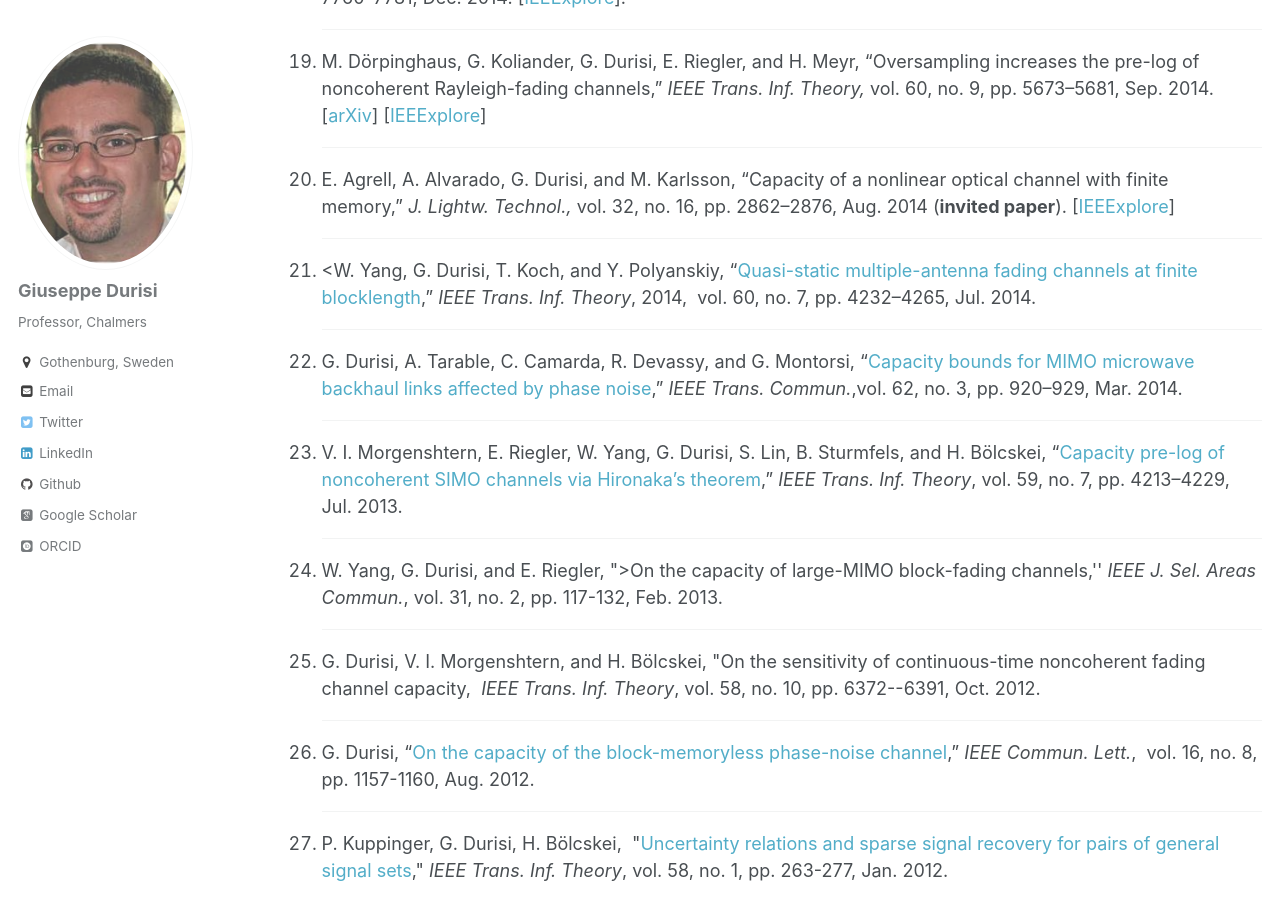
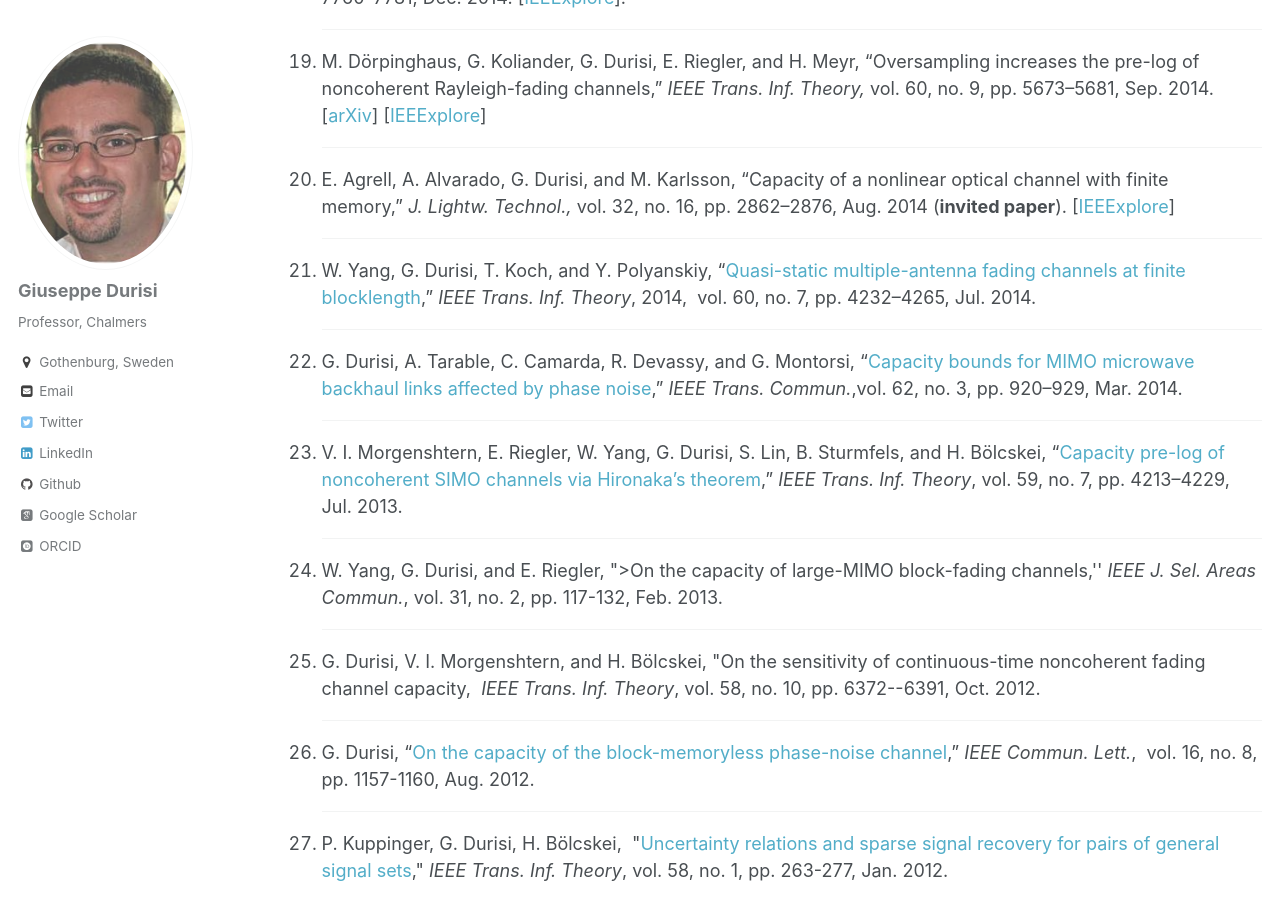
Before and after one commit to gdurisi/gdurisi.github.io, a Jekyll site: the page built from _pages/publications.md, in a window 1280 px wide and 900 px high, scrolled down 2919 px. Built offline with Jekyll 4.4.1, drawn with Linux system fonts in a browser that asks for light colours; some web fonts are replaced.

Commit message:
few fixed

```diff
--- a/_pages/publications.md
+++ b/_pages/publications.md
@@ -180,7 +180,7 @@
 
 <hr>
 </li>
-<li><W. Yang, G. Durisi, T. Koch, and Y. Polyanskiy, “<a href="http://arxiv.org/abs/1311.2012" target="_blank">Quasi-static multiple-antenna fading channels at finite blocklength</a>,”&nbsp;<i style="line-height:1.25">IEEE Trans. Inf. Theory</i>, 2014,&nbsp; vol. 60, no. 7, pp. 4232–4265, Jul. 2014.
+<li>W. Yang, G. Durisi, T. Koch, and Y. Polyanskiy, “<a href="http://arxiv.org/abs/1311.2012" target="_blank">Quasi-static multiple-antenna fading channels at finite blocklength</a>,”&nbsp;<i style="line-height:1.25">IEEE Trans. Inf. Theory</i>, 2014,&nbsp; vol. 60, no. 7, pp. 4232–4265, Jul. 2014.
 
 
 <hr>
@@ -292,7 +292,7 @@
 <li> J. Östman, G. C. Ferrante, R. Devassy, and G. Durisi, ``Low-latency
   short-packet transmissions: Fixed length or HARQ?'' in <em>Proc. IEEE
   Global Telecommun. Conf. (GLOBECOM)</em>, Abu Dhabi, UAE, Dec. 2018.
-  <hr>
+  <hr> [<a href="https://arxiv.org/abs/1809.06560" target="_blank">arXiv</a>]
 </li>
 
 
```
